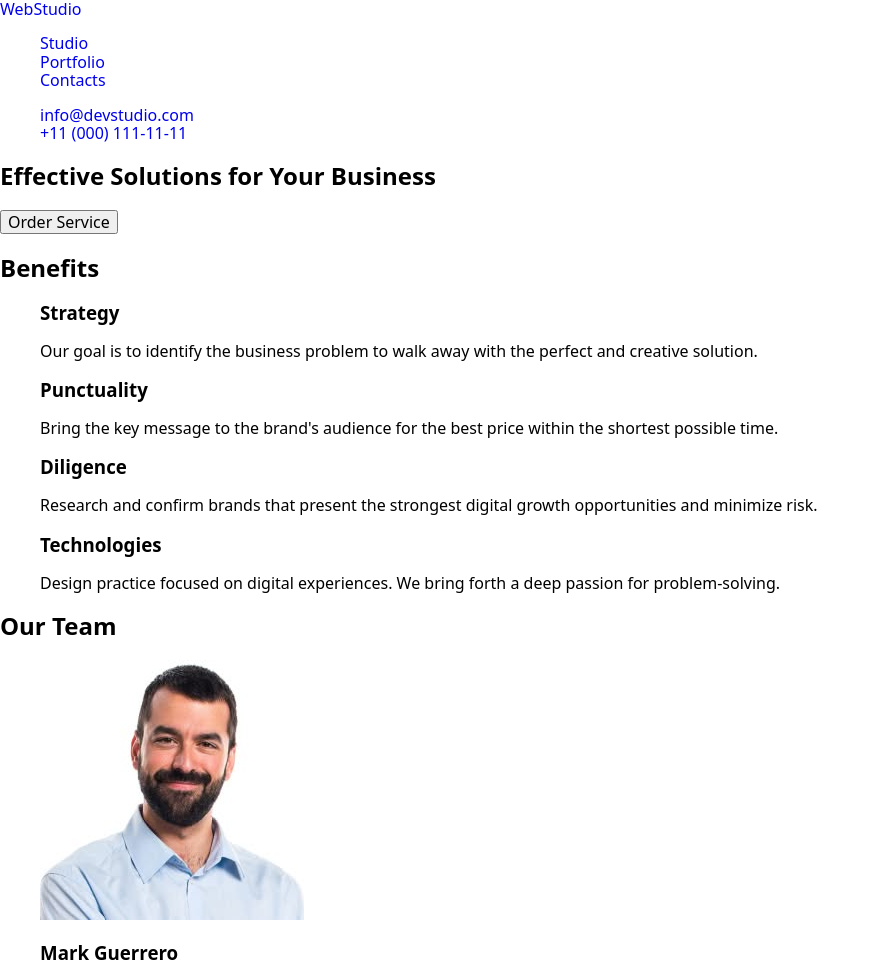
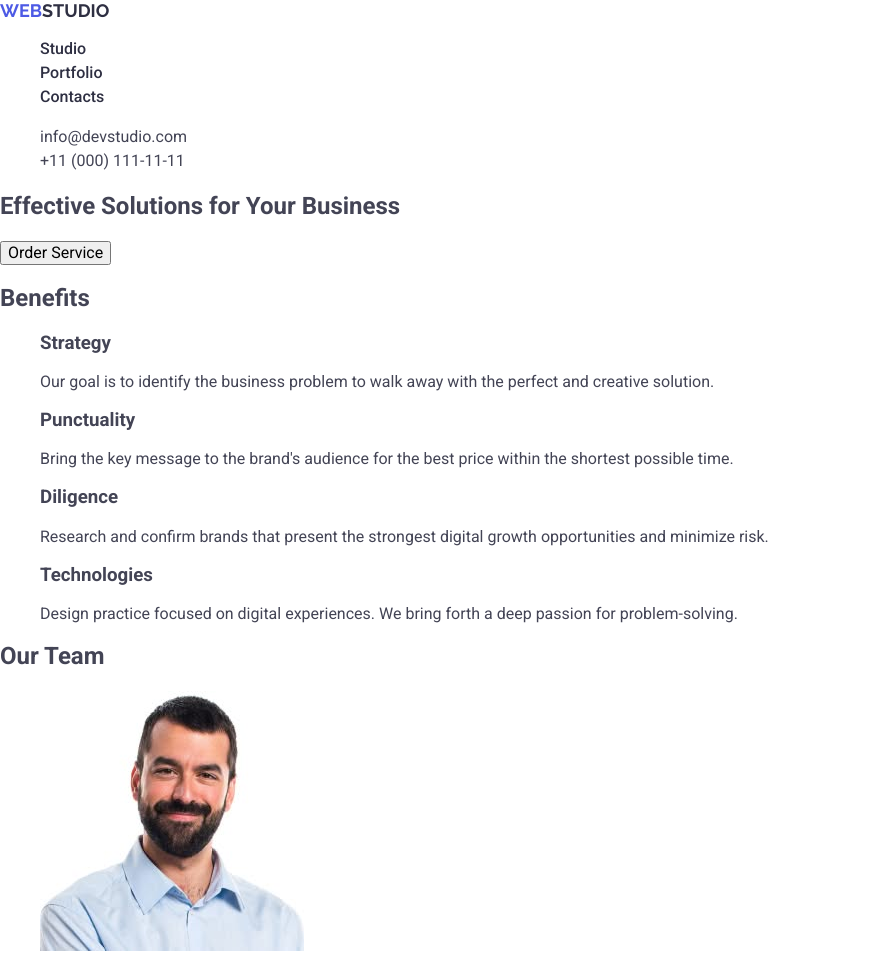
Before and after one commit to New4MAT/goit-markup-hw-02, a plain HTML site: page index.html in a window 1280 px wide. Shown: the top 966 px of the page, without its empty margins (0-880 px from the left). Drawn offline with nearby package versions, Linux system fonts and the light colour scheme.

Commit message:
added header styles

```diff
--- a/css/styles.css
+++ b/css/styles.css
@@ -1,7 +1,9 @@
-. body {
-  font-family: "Roboto";
-  background-color: E5E5E5;
-  color: 434455;
+/*font-family: "Raleway", serif; */
+
+body {
+  font-family: "Roboto", serif;
+  background-color: #fff;
+  color: #434455;
 }
 
 a {
@@ -20,3 +22,50 @@ ol {
 button {
   cursor: pointer;
 }
+
+.logo {
+  color: #4d5ae5;
+  font-family: Raleway;
+  font-size: 18px;
+  font-weight: 700;
+  line-height: 21px;
+  letter-spacing: 3%;
+  text-align: left;
+  text-transform: uppercase;
+}
+
+.header-logo .logo-part {
+  color: #2e2f42;
+}
+
+.logo-part {
+  color: #f4f4fd;
+}
+
+.nav-link {
+  color: rgb(46, 47, 66);
+  font-size: 16px;
+  font-weight: 500;
+  line-height: 24px;
+  letter-spacing: 2%;
+  text-align: left;
+}
+
+.nav-link:hover,
+.nav-link:focus,
+.contacts-link:hover,
+.contacts-link:focus {
+  color: #404bbf;
+}
+
+.contacts-link {
+  color: rgb(67, 68, 85);
+  font-size: 16px;
+  line-height: 24px;
+  letter-spacing: 2%;
+  text-align: left;
+}
+
+.page-footer {
+  background-color: #2e2f42;
+}
--- a/index.html
+++ b/index.html
@@ -6,22 +6,19 @@
     <meta name="viewport" content="width=device-width, initial-scale=1.0" />
     <title>Web Studio</title>
 
-    <!-- Normalizer -->
+    <!-- Normalize -->
     <link
       rel="stylesheet"
-      href="node_modules/modern-normalize/modern-normalize.css"
+      href="https://cdnjs.cloudflare.com/ajax/libs/modern-normalize/3.0.1/modern-normalize.min.css"
+      integrity="sha512-q6WgHqiHlKyOqslT/lgBgodhd03Wp4BEqKeW6nNtlOY4quzyG3VoQKFrieaCeSnuVseNKRGpGeDU3qPmabCANg=="
+      crossorigin="anonymous"
+      referrerpolicy="no-referrer"
     />
     <!-- Fonts -->
     <link rel="preconnect" href="https://fonts.googleapis.com" />
     <link rel="preconnect" href="https://fonts.gstatic.com" crossorigin />
     <link
-      href="https://fonts.googleapis.com/css2?family=Poppins:ital,wght@0,100;0,200;0,300;0,400;0,500;0,600;0,700;0,800;0,900;1,100;1,200;1,300;1,400;1,500;1,600;1,700;1,800;1,900&family=Roboto:ital,wght@0,100;0,300;0,400;0,500;0,700;0,900;1,100;1,300;1,400;1,500;1,700;1,900&display=swap"
-      rel="stylesheet"
-    />
-    <link rel="preconnect" href="https://fonts.googleapis.com" />
-    <link rel="preconnect" href="https://fonts.gstatic.com" crossorigin />
-    <link
-      href="https://fonts.googleapis.com/css2?family=Poppins:ital,wght@0,100;0,200;0,300;0,400;0,500;0,600;0,700;0,800;0,900;1,100;1,200;1,300;1,400;1,500;1,600;1,700;1,800;1,900&family=Raleway:ital,wght@0,100..900;1,100..900&family=Roboto:ital,wght@0,100;0,300;0,400;0,500;0,700;0,900;1,100;1,300;1,400;1,500;1,700;1,900&display=swap"
+      href="https://fonts.googleapis.com/css2?family=Raleway:ital,wght@0,700;1,700&family=Roboto:wght@400;500;700&display=swap"
       rel="stylesheet"
     />
     <link rel="stylesheet" href="./css/styles.css" />
@@ -29,28 +26,34 @@
 
   <body class="body">
     <!-- Header sectiom -->
-    <header>
-      <nav>
-        <a href="./index.html">WebStudio</a>
-        <ul>
-          <li>
-            <a href="#studio">Studio</a>
+    <header class="page-header">
+      <nav class="header-nav">
+        <a class="logo header-logo" href="./index.html"
+          >Web<span class="logo-part">Studio</span></a
+        >
+        <ul class="nav-list">
+          <li class="nav-item">
+            <a class="nav-link" href="./index.html">Studio</a>
           </li>
-          <li>
-            <a href="#portfolio">Portfolio</a>
+          <li class="nav-item">
+            <a class="nav-link" href="">Portfolio</a>
           </li>
-          <li>
-            <a href="#contacts">Contacts</a>
+          <li class="nav-item">
+            <a class="nav-link" href="">Contacts</a>
           </li>
         </ul>
       </nav>
-      <address>
+      <address class="contacts">
         <ul>
-          <li>
-            <a href="mailto:info@devstudio.com">info@devstudio.com</a>
+          <li class="contacts-item">
+            <a class="contacts-link" href="mailto:info@devstudio.com"
+              >info@devstudio.com</a
+            >
           </li>
-          <li>
-            <a href="tel:+110001111111">+11 (000) 111-11-11</a>
+          <li class="contacts-item">
+            <a class="contacts-link" href="tel:+110001111111"
+              >+11 (000) 111-11-11</a
+            >
           </li>
         </ul>
       </address>
@@ -214,8 +217,10 @@
     </section>
 
     <!-- Footer section -->
-    <footer>
-      <a href="./index.html">WebStudio</a>
+    <footer class="page-footer">
+      <a class="logo footer-logo" href="./index.html"
+        >Web<span class="logo-part">Studio</span></a
+      >
       <p>
         Increase the flow of customers and sales for your business with digital
         marketing & growth solutions.
```
